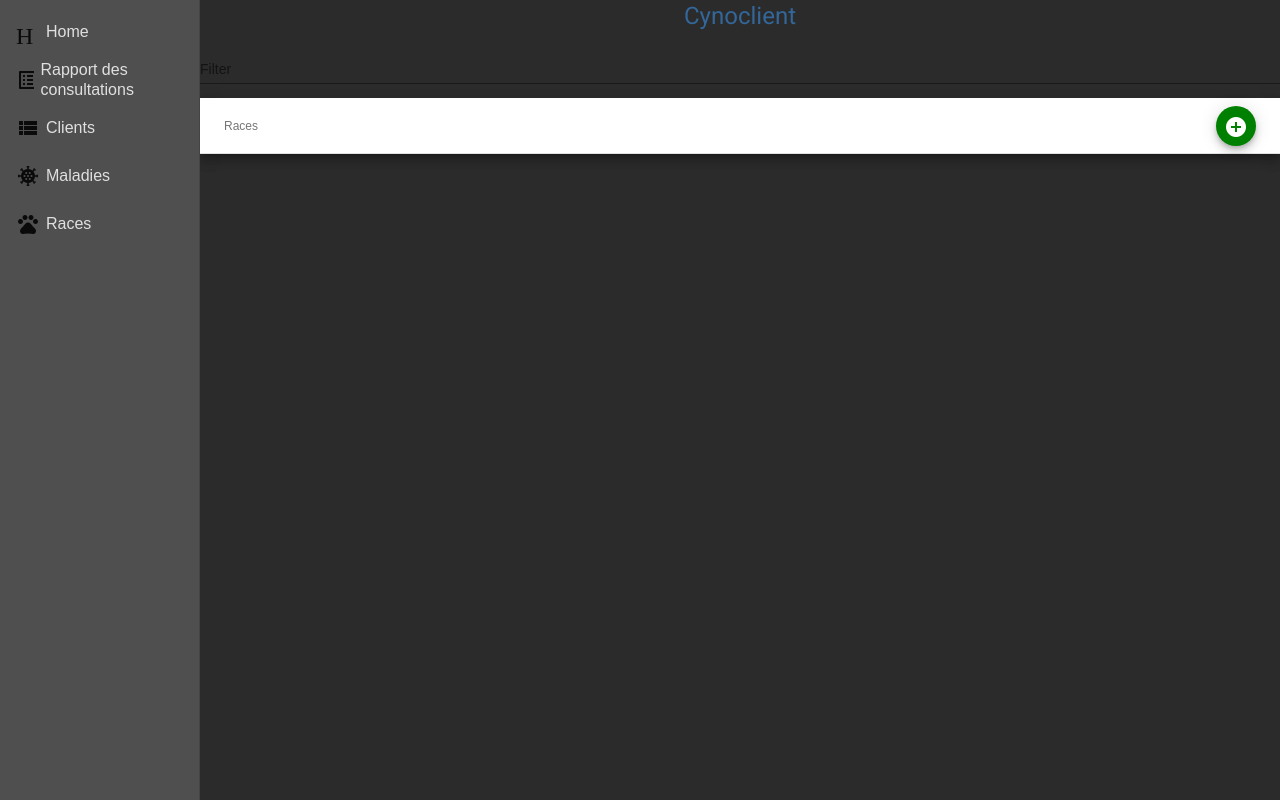
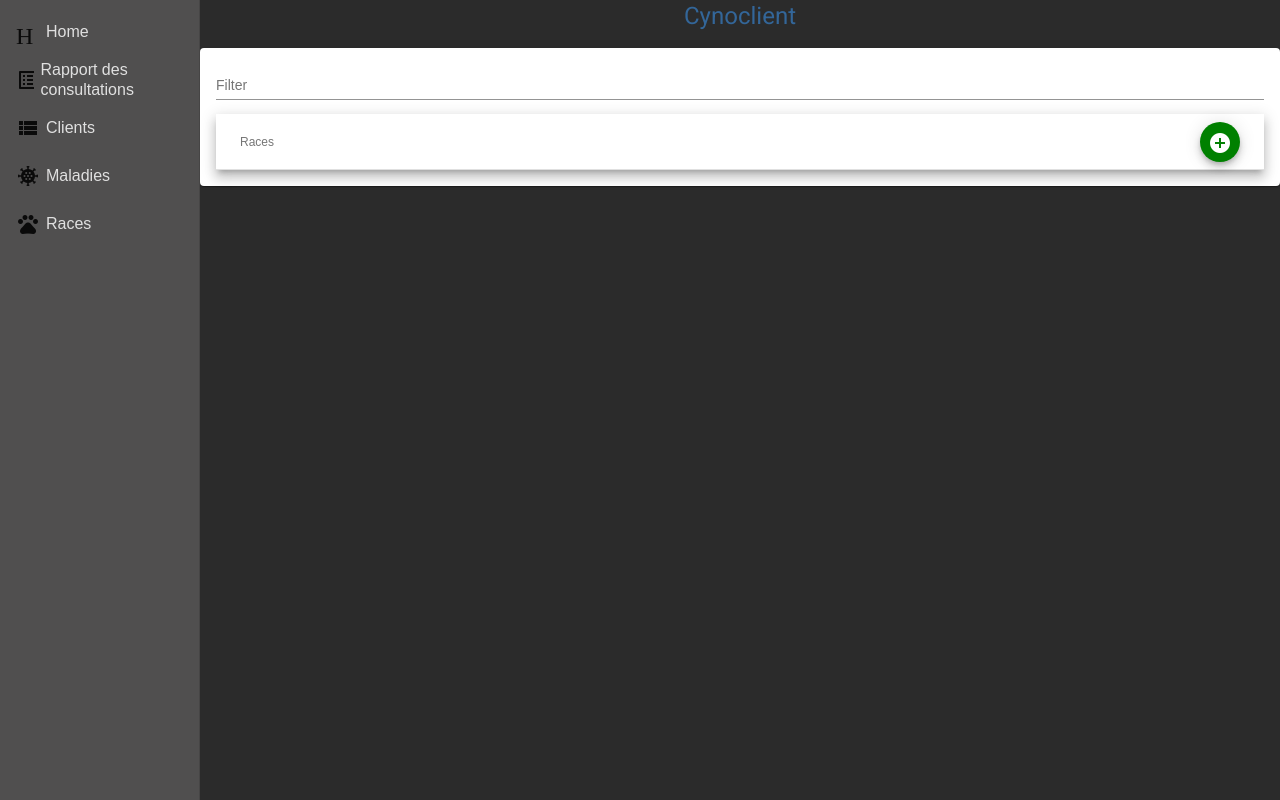
Before and after one commit to CPNV-ES/cynoclient-angular, an Angular app: page /breeds in a window 1280 px wide. Built offline with nearby package versions, Linux system fonts and the light colour scheme; no server answers.

Commit message:
add card

```diff
--- a/package.json
+++ b/package.json
@@ -27,8 +27,8 @@
     "zone.js": "~0.10.2"
   },
   "devDependencies": {
-    "@angular-devkit/build-angular": "^0.1100.3",
-    "@angular/cli": "^11.0.3",
+    "@angular-devkit/build-angular": "^0.1100.7",
+    "@angular/cli": "^11.0.7",
     "@angular/compiler-cli": "^11.0.3",
     "@types/jasmine": "^3.6.2",
     "@types/node": "^12.19.8",
--- a/src/app/breeds/breeds.component.html
+++ b/src/app/breeds/breeds.component.html
@@ -1,4 +1,4 @@
-
+<mat-card class="example-card">
   <mat-grid-list cols="1" rowHeight="50px">
     <mat-grid-tile>
       <mat-form-field>
@@ -19,6 +19,7 @@
 
     <ng-container matColumnDef="add">
       <th mat-header-cell *matHeaderCellDef>
+
         <button mat-mini-fab color="accent" aria-label="Ajouter une race">
           <mat-icon>add_circle</mat-icon>
         </button>
@@ -37,3 +38,5 @@
       <td class="mat-cell" colspan="4">No data matching the filter "{{input.value}}"</td>
     </tr>
   </table>
+
+</mat-card>
```
Also changed, not shown: 1 other file (tests, documents, lock files or other folders).
